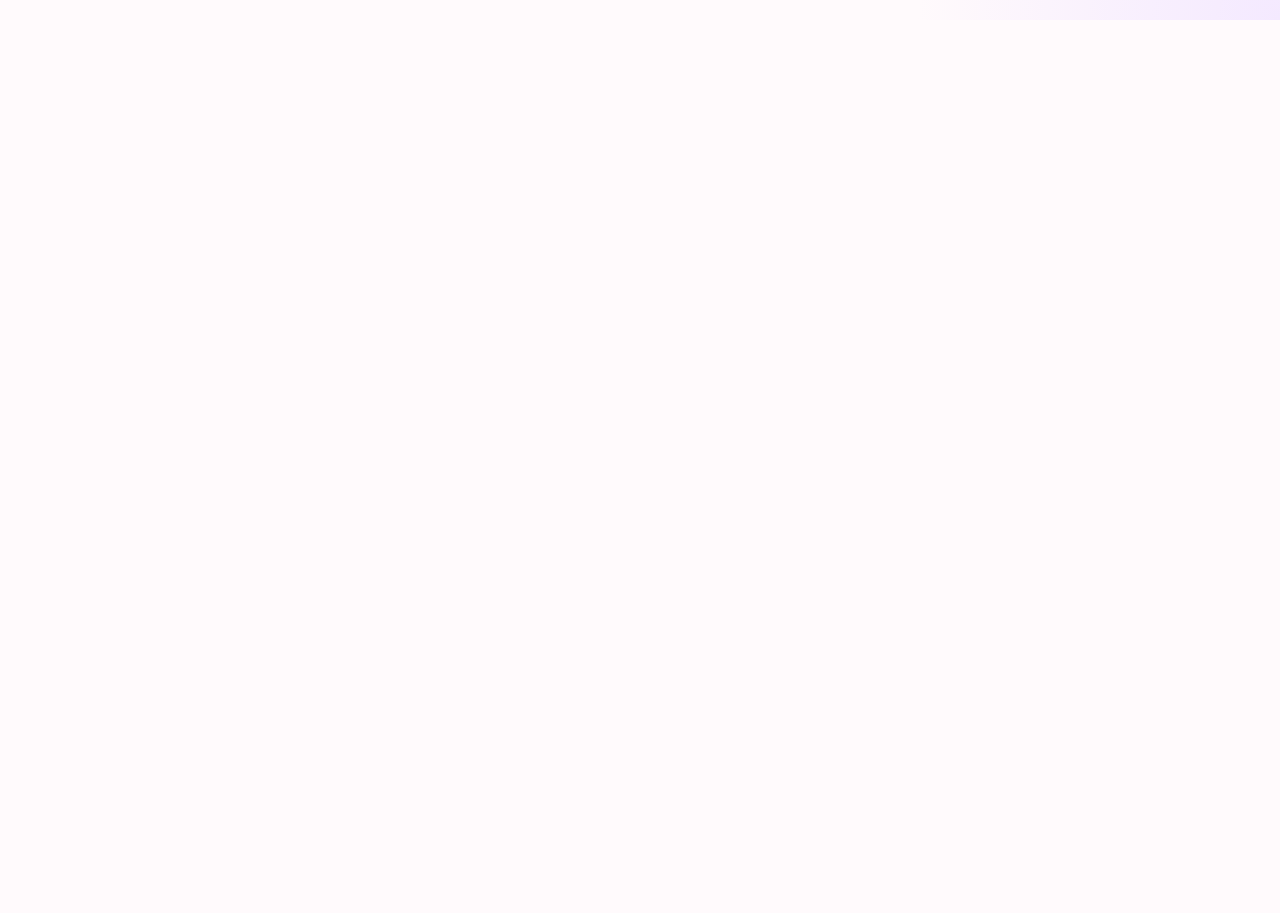
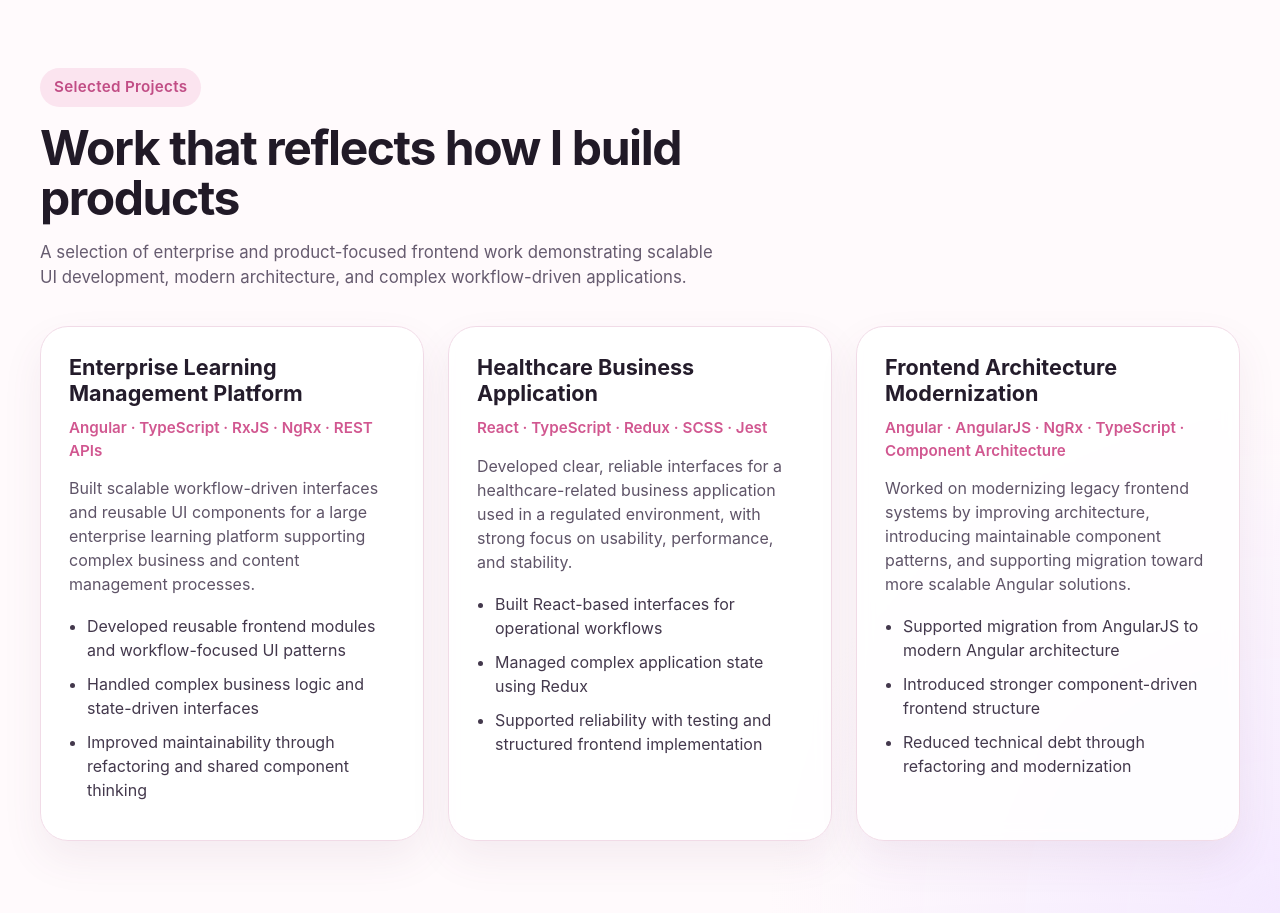
Before and after one commit to edinatoth/edina-portfolio, a React (Vite) app: page / in a window 1280 px wide. Shown: the part 780-1693 px from the top of the page. Before the commit the page ends 800 px from the top, so only its background shows below. Built offline with nearby package versions, Linux system fonts and the light colour scheme.

Commit message:
Add projects section

```diff
--- a/src/App.tsx
+++ b/src/App.tsx
@@ -1,5 +1,6 @@
 import "./App.css";
 import heroImage from "./assets/edina_kep.png";
+import ProjectsSection from "./components/ProjectsSection";
 
 function App() {
   return (
@@ -43,7 +44,7 @@ function App() {
               rel="noopener noreferrer"
               className="btn btn--secondary"
             >
-            View CV Online
+              View CV Online
             </a>
 
             <a
@@ -61,6 +62,10 @@ function App() {
           <img src={heroImage} alt="Edina Tóth" className="hero__image" />
         </div>
       </header>
+
+      <main>
+        <ProjectsSection />
+      </main>
     </div>
   );
 }
--- /dev/null
+++ b/src/components/ProjectsSection.css
@@ -0,0 +1,110 @@
+.projects {
+  max-width: 1200px;
+  margin: 0 auto;
+  padding: 80px 0 40px;
+}
+
+.projects__header {
+  max-width: 760px;
+  margin-bottom: 36px;
+}
+
+.projects__eyebrow {
+  display: inline-block;
+  margin: 0 0 16px;
+  padding: 8px 14px;
+  border-radius: 999px;
+  background: #fbe4ef;
+  color: #c14d85;
+  font-size: 0.95rem;
+  font-weight: 600;
+  letter-spacing: 0.02em;
+}
+
+.projects__header h2 {
+  margin: 0 0 16px;
+  font-size: clamp(2rem, 4vw, 3rem);
+  line-height: 1.05;
+  letter-spacing: -0.03em;
+  color: #211a27;
+}
+
+.projects__intro {
+  margin: 0;
+  font-size: 1.05rem;
+  color: #665b6f;
+  max-width: 680px;
+}
+
+.projects__grid {
+  display: grid;
+  grid-template-columns: repeat(3, minmax(0, 1fr));
+  gap: 24px;
+}
+
+.project-card {
+  padding: 28px;
+  border-radius: 28px;
+  background: rgba(255, 255, 255, 0.85);
+  border: 1px solid #f1dbe7;
+  box-shadow: 0 18px 40px rgba(117, 67, 108, 0.08);
+  backdrop-filter: blur(8px);
+  transition:
+    transform 0.22s ease,
+    box-shadow 0.22s ease;
+}
+
+.project-card:hover {
+  transform: translateY(-4px);
+  box-shadow: 0 24px 50px rgba(117, 67, 108, 0.14);
+}
+
+.project-card__top {
+  margin-bottom: 14px;
+}
+
+.project-card h3 {
+  margin: 0 0 10px;
+  font-size: 1.35rem;
+  line-height: 1.2;
+  color: #241c2b;
+}
+
+.project-card__stack {
+  margin: 0;
+  font-size: 0.95rem;
+  color: #d15790;
+  font-weight: 600;
+}
+
+.project-card__description {
+  margin: 0 0 18px;
+  color: #5f5468;
+  font-size: 1rem;
+}
+
+.project-card__list {
+  margin: 0;
+  padding-left: 18px;
+  color: #43384c;
+}
+
+.project-card__list li {
+  margin-bottom: 10px;
+}
+
+@media (max-width: 1100px) {
+  .projects__grid {
+    grid-template-columns: 1fr;
+  }
+}
+
+@media (max-width: 960px) {
+  .projects {
+    padding: 56px 0 20px;
+  }
+
+  .project-card {
+    padding: 24px;
+  }
+}
--- /dev/null
+++ b/src/components/ProjectsSection.tsx
@@ -0,0 +1,74 @@
+import "./ProjectsSection.css";
+
+const projects = [
+  {
+    title: "Enterprise Learning Management Platform",
+    stack: "Angular · TypeScript · RxJS · NgRx · REST APIs",
+    description:
+      "Built scalable workflow-driven interfaces and reusable UI components for a large enterprise learning platform supporting complex business and content management processes.",
+    highlights: [
+      "Developed reusable frontend modules and workflow-focused UI patterns",
+      "Handled complex business logic and state-driven interfaces",
+      "Improved maintainability through refactoring and shared component thinking",
+    ],
+  },
+  {
+    title: "Healthcare Business Application",
+    stack: "React · TypeScript · Redux · SCSS · Jest",
+    description:
+      "Developed clear, reliable interfaces for a healthcare-related business application used in a regulated environment, with strong focus on usability, performance, and stability.",
+    highlights: [
+      "Built React-based interfaces for operational workflows",
+      "Managed complex application state using Redux",
+      "Supported reliability with testing and structured frontend implementation",
+    ],
+  },
+  {
+    title: "Frontend Architecture Modernization",
+    stack: "Angular · AngularJS · NgRx · TypeScript · Component Architecture",
+    description:
+      "Worked on modernizing legacy frontend systems by improving architecture, introducing maintainable component patterns, and supporting migration toward more scalable Angular solutions.",
+    highlights: [
+      "Supported migration from AngularJS to modern Angular architecture",
+      "Introduced stronger component-driven frontend structure",
+      "Reduced technical debt through refactoring and modernization",
+    ],
+  },
+];
+
+function ProjectsSection() {
+  return (
+    <section className="projects" id="projects">
+      <div className="projects__header">
+        <p className="projects__eyebrow">Selected Projects</p>
+        <h2>Work that reflects how I build products</h2>
+        <p className="projects__intro">
+          A selection of enterprise and product-focused frontend work
+          demonstrating scalable UI development, modern architecture, and
+          complex workflow-driven applications.
+        </p>
+      </div>
+
+      <div className="projects__grid">
+        {projects.map((project) => (
+          <article className="project-card" key={project.title}>
+            <div className="project-card__top">
+              <h3>{project.title}</h3>
+              <p className="project-card__stack">{project.stack}</p>
+            </div>
+
+            <p className="project-card__description">{project.description}</p>
+
+            <ul className="project-card__list">
+              {project.highlights.map((highlight) => (
+                <li key={highlight}>{highlight}</li>
+              ))}
+            </ul>
+          </article>
+        ))}
+      </div>
+    </section>
+  );
+}
+
+export default ProjectsSection;
```
